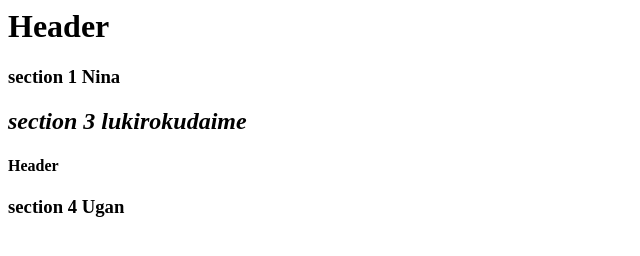
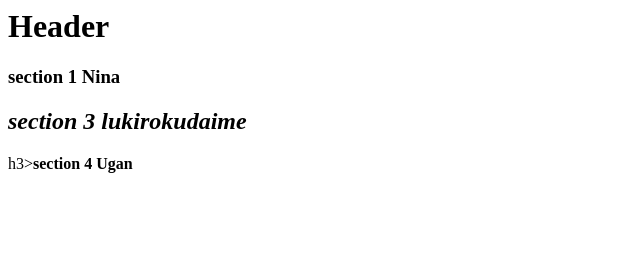
Before and after one commit to ivan-iddo/WorkshopGit, a plain HTML site: page index.html in a window 1280 px wide. Shown: the whole page, without its empty margins (0-640 px from the left). Drawn offline with Linux system fonts and the light colour scheme.

Commit message:
Update index.html

```diff
--- a/index.html
+++ b/index.html
@@ -6,7 +6,6 @@
 	<h1>Header</h1>
     <h3><b>section 1 Nina</b></h3>
 	<h2><i>section 3 lukirokudaime</i></h2>
+	h3><b>section 4 Ugan</b></h3>
 </body>
-	<h4>Header</h4>
-    <h3><b>section 4 Ugan</b></h3>
 </html>
```
